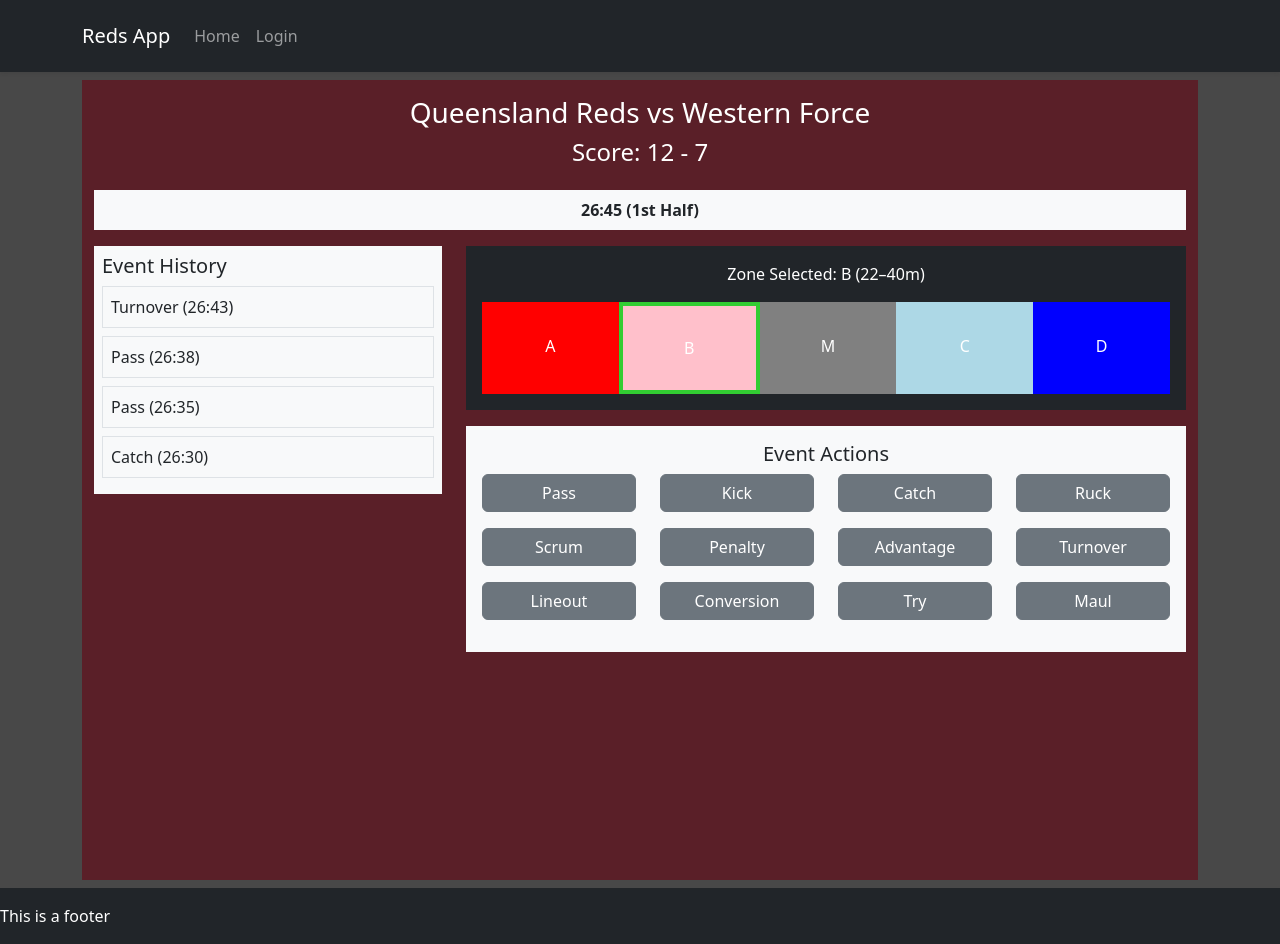
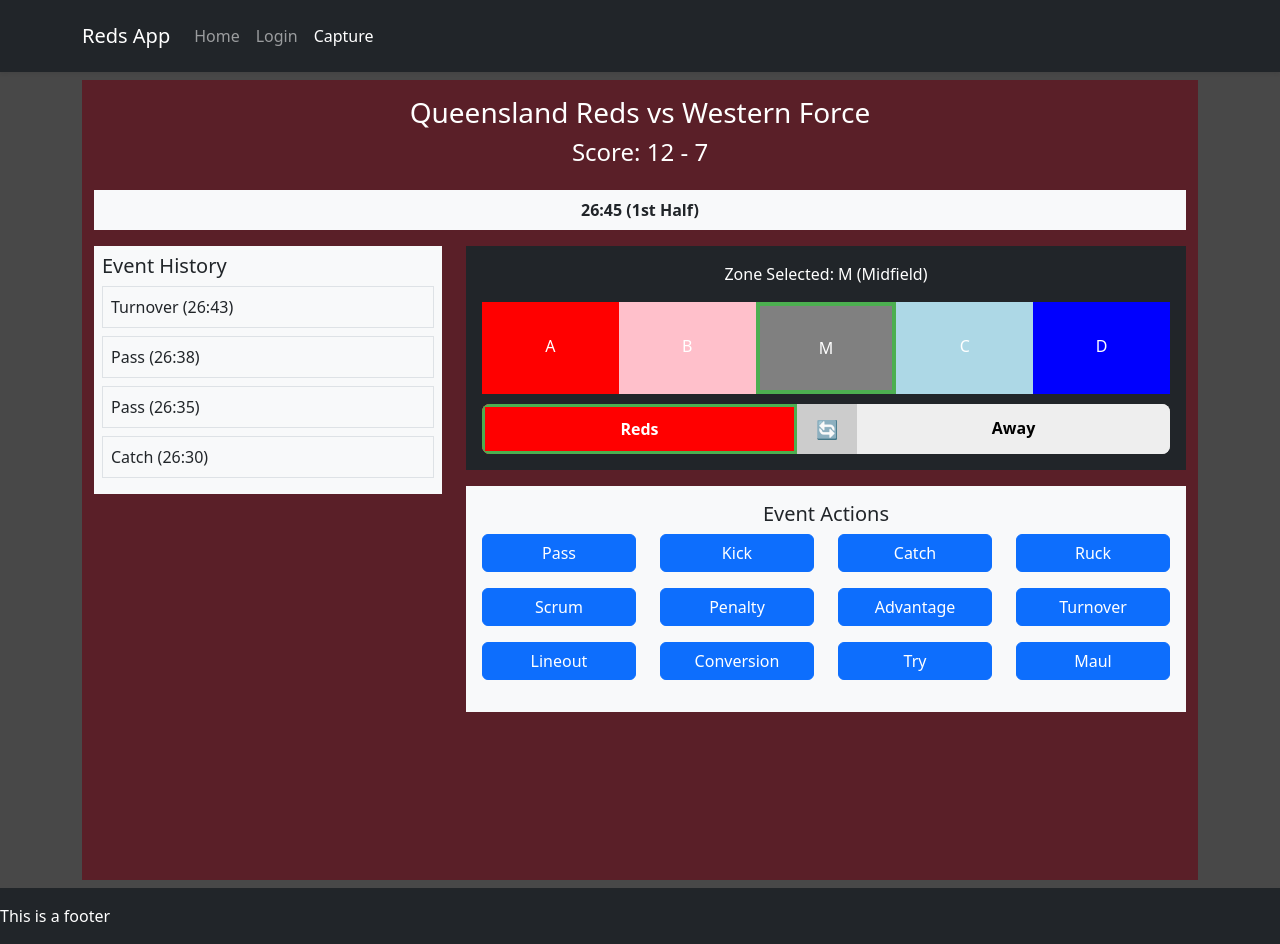
Before and after one commit to VmiteOCE/IFB398-T125, a React (Vite) app: page /event in a window 1280 px wide. Built offline with nearby package versions, Linux system fonts and the light colour scheme.

Commit message:
Added Team selection below the zone select with swap button for swapping order of zones, event capture now in header

```diff
--- a/src/components/Header.jsx
+++ b/src/components/Header.jsx
@@ -22,6 +22,10 @@ export default function header() {
                         <Nav.Link as={NavLink} to="/Login">
                             Login
                         </Nav.Link>
+
+                        <Nav.Link as={NavLink} to="/event">
+                            Capture
+                        </Nav.Link>
                     </Nav>
                 </Navbar.Collapse>
             </Container>
--- a/src/pages/EventCapture.jsx
+++ b/src/pages/EventCapture.jsx
@@ -3,9 +3,11 @@ import { Container, Row, Col, Button } from "react-bootstrap";
 import { useState } from "react";
 
 function EventCapture() {
-  const [selectedZone, setSelectedZone] = useState("B");
+  const [selectedZone, setSelectedZone] = useState("M");
+  const [selectedTeam, setSelectedTeam] = useState("Reds");
+  const [isReversed, setIsReversed] = useState(false);
 
-  const zones = [
+  const baseZones = [
     { label: "A", color: "red", text: "(0–22m)" },
     { label: "B", color: "pink", text: "(22–40m)" },
     { label: "M", color: "gray", text: "(Midfield)" },
@@ -13,11 +15,14 @@ function EventCapture() {
     { label: "D", color: "blue", text: "(72–94m)" },
   ];
 
-  const currentZone = zones.find((z) => z.label === selectedZone);
+  const zones = isReversed ? [...baseZones].reverse() : baseZones;
+
+  const currentZone = baseZones.find((z) => z.label === selectedZone);
 
   return (
     <Container
       fluid
+      className="event-capture"
       style={{
         backgroundColor: "#5a1f28",
         minHeight: "100vh",
@@ -25,32 +30,34 @@ function EventCapture() {
       }}
     >
       {/* HEADER */}
-      <div className="p-3 text-center">
-        <h3>Queensland Reds vs Western Force</h3>
-        <h4>Score: 12 - 7</h4>
+      <div className="header text-center p-3">
+        <h3 className="match-title">
+          Queensland Reds vs Western Force
+        </h3>
+        <h4 className="score">Score: 12 - 7</h4>
       </div>
 
       {/* TIMER */}
-      <div className="text-center bg-light text-dark p-2">
+      <div className="timer text-center bg-light text-dark p-2">
         <strong>26:45 (1st Half)</strong>
       </div>
 
-      <Row className="mt-3">
+      <Row className="main-content mt-3">
         {/* LEFT: EVENT HISTORY */}
         <Col md={4}>
-          <div className="bg-light text-dark p-2">
+          <div className="event-history bg-light text-dark p-2">
             <h5>Event History</h5>
 
-            <div className="p-2 border mb-2">
+            <div className="event-item p-2 border mb-2">
               Turnover (26:43)
             </div>
-            <div className="p-2 border mb-2">
+            <div className="event-item p-2 border mb-2">
               Pass (26:38)
             </div>
-            <div className="p-2 border mb-2">
+            <div className="event-item p-2 border mb-2">
               Pass (26:35)
             </div>
-            <div className="p-2 border mb-2">
+            <div className="event-item p-2 border mb-2">
               Catch (26:30)
             </div>
           </div>
@@ -58,16 +65,20 @@ function EventCapture() {
 
         {/* RIGHT: ACTION + ZONES */}
         <Col md={8}>
-          {/* ✅ ZONE SELECTOR */}
-          <div className="p-3 text-center bg-dark text-white">
-            <p>
+          {/*  ZONE SELECTOR */}
+          <div className="zone-selector p-3 text-center bg-dark text-white">
+
+            {/* Selected Zone Text */}
+            <p className="zone-info">
               Zone Selected: {currentZone.label} {currentZone.text}
             </p>
 
-            <div style={{ display: "flex" }}>
+            {/* Zone Bar */}
+            <div className="zone-bar" style={{ display: "flex" }}>
               {zones.map((zone) => (
                 <div
                   key={zone.label}
+                  className="zone"
                   onClick={() => setSelectedZone(zone.label)}
                   style={{
                     flex: 1,
@@ -76,7 +87,7 @@ function EventCapture() {
                     cursor: "pointer",
                     border:
                       selectedZone === zone.label
-                        ? "4px solid limegreen"
+                        ? "4px solid #4CAF50"
                         : "2px solid transparent",
                     transition: "all 0.2s ease",
                   }}
@@ -85,10 +96,85 @@ function EventCapture() {
                 </div>
               ))}
             </div>
+
+            {/* ✅ TEAM SELECTOR */}
+            <div
+              className="team-selector"
+              style={{
+                display: "flex",
+                marginTop: 10,
+                background: "#ddd",
+                borderRadius: "8px",
+                overflow: "hidden",
+              }}
+            >
+              {/* REDS */}
+              <div
+                className="team-option"
+                onClick={() => setSelectedTeam("Reds")}
+                style={{
+                  flex: 1,
+                  padding: 10,
+                  cursor: "pointer",
+                  background:
+                    selectedTeam === "Reds" ? "red" : "#eee",
+                  color:
+                    selectedTeam === "Reds" ? "white" : "black",
+                  fontWeight: "bold",
+                  border:
+                      selectedTeam === "Reds"
+                          ? "3px solid #4CAF50"
+                          : "2px solid transparent",
+                      transition: "all 0.2s ease",
+                }}
+              >
+                Reds
+              </div>
+
+              {/* SWAP BUTTON */}
+              <div
+                className="swap-button"
+                onClick={() => setIsReversed(!isReversed)}
+                style={{
+                  width: 60,
+                  display: "flex",
+                  alignItems: "center",
+                  justifyContent: "center",
+                  background: "#ccc",
+                  cursor: "pointer",
+                  fontSize: 18,
+                }}
+              >
+                🔄
+              </div>
+
+              {/* AWAY */}
+              <div
+                className="team-option"
+                onClick={() => setSelectedTeam("Away")}
+                style={{
+                  flex: 1,
+                  padding: 10,
+                  cursor: "pointer",
+                  background:
+                    selectedTeam === "Away" ? "blue" : "#eee",
+                  color:
+                    selectedTeam === "Away" ? "white" : "black",
+                  fontWeight: "bold",
+                  border:
+                      selectedTeam === "Away"
+                          ? "3px solid #4CAF50"
+                          : "2px solid transparent",
+                      transition: "all 0.2s ease",
+                }}
+              >
+                Away
+              </div>
+            </div>
           </div>
 
           {/* BUTTON GRID */}
-          <div className="bg-light text-dark p-3 mt-3">
+          <div className="event-actions bg-light text-dark p-3 mt-3">
             <h5 className="text-center">Event Actions</h5>
 
             <Row>
@@ -98,7 +184,7 @@ function EventCapture() {
                 "Lineout", "Conversion", "Try", "Maul",
               ].map((action, i) => (
                 <Col xs={6} md={3} key={i} className="mb-3">
-                  <Button variant="secondary" className="w-100">
+                  <Button className="action-button w-100">
                     {action}
                   </Button>
                 </Col>
```
